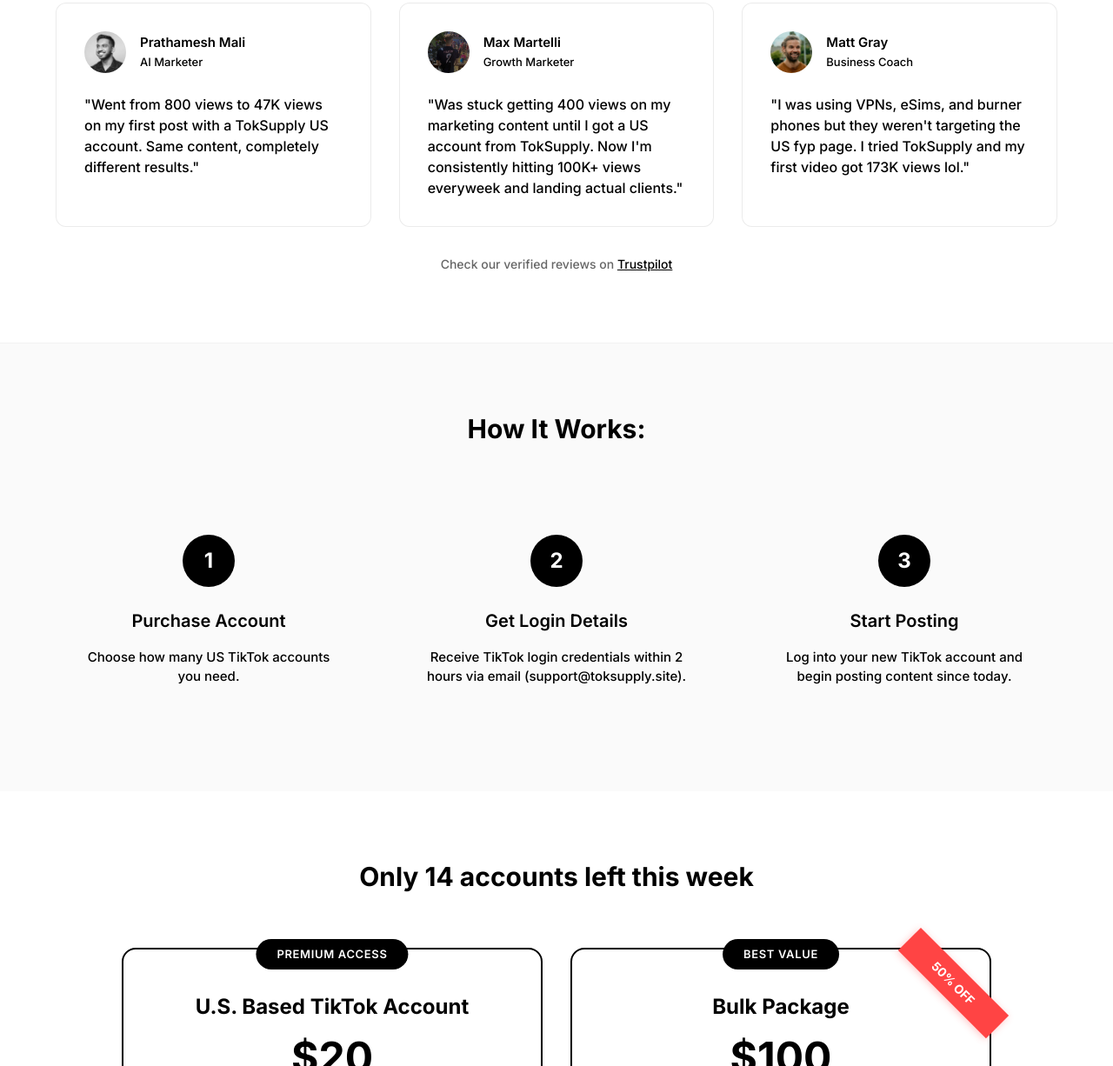
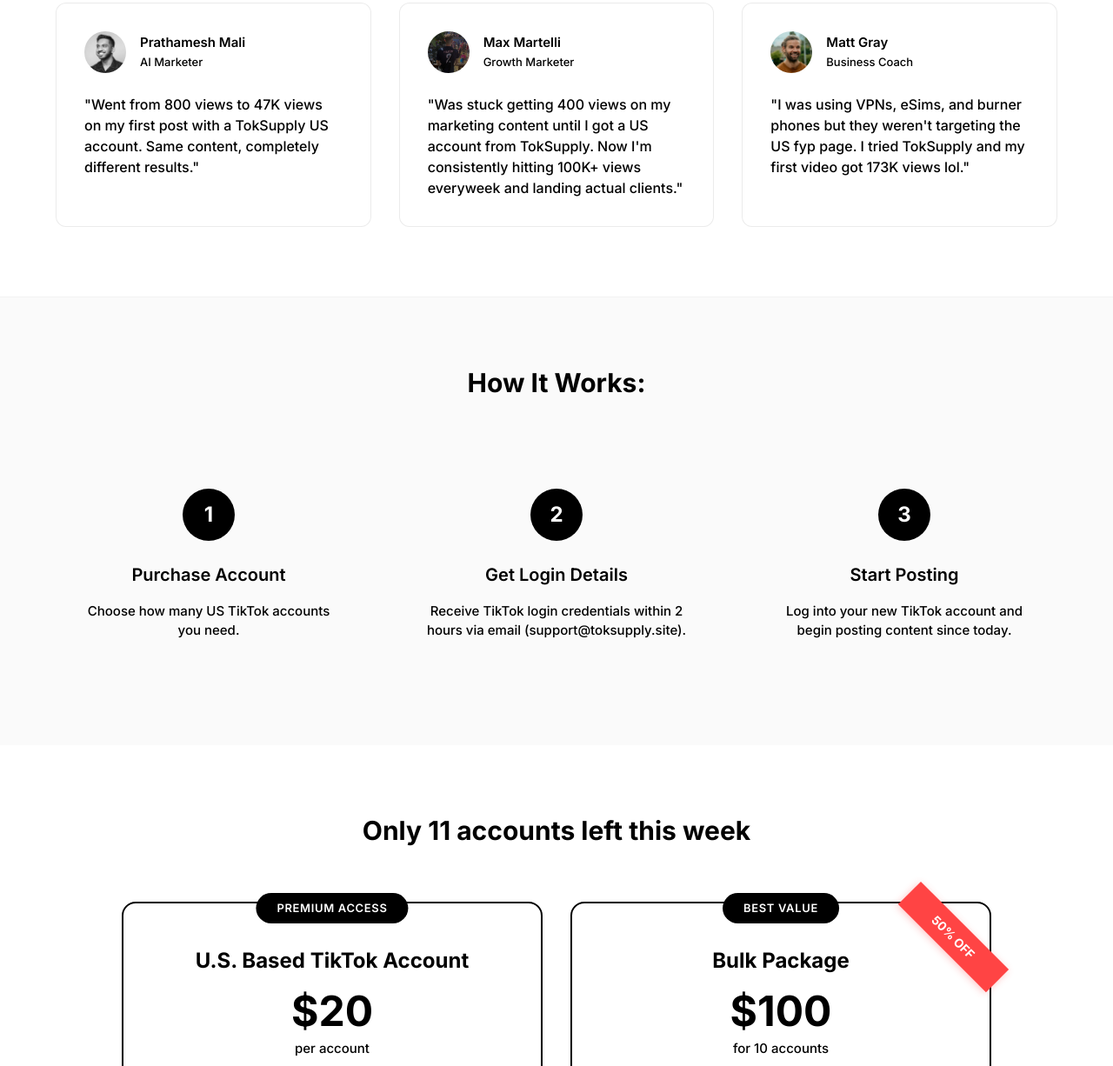
Before and after one commit to nowtoday2053/toksupply, a plain HTML site: page index.html in a window 1280 px wide. Shown: the part 1478-2704 px from the top of the page at 87% size. Drawn offline with Linux system fonts and the light colour scheme.

Commit message:
removed some

```diff
--- a/index.html
+++ b/index.html
@@ -872,9 +872,6 @@
                     </div>
                 </div>
 
-                <div style="text-align: center; margin-top: 32px;">
-                    <p style="font-size: 14px; color: #666; margin: 0;">Check our verified reviews on <a href="https://www.trustpilot.com/review/toksupply.site" target="_blank" rel="noopener noreferrer" style="color: #000; text-decoration: underline;">Trustpilot</a></p>
-                </div>
             </div>
         </section>
 
@@ -908,7 +905,7 @@
         <!-- Pricing Section -->
         <section class="pricing section" id="pricing">
             <div class="container">
-                <h2 class="text-3xl font-bold mb-4" style="text-align: center;">Only 14 accounts left this week</h2>
+                <h2 class="text-3xl font-bold mb-4" style="text-align: center;">Only 11 accounts left this week</h2>
 
                 <div class="pricing-container">
                     <div class="pricing-card fade-up">
```
